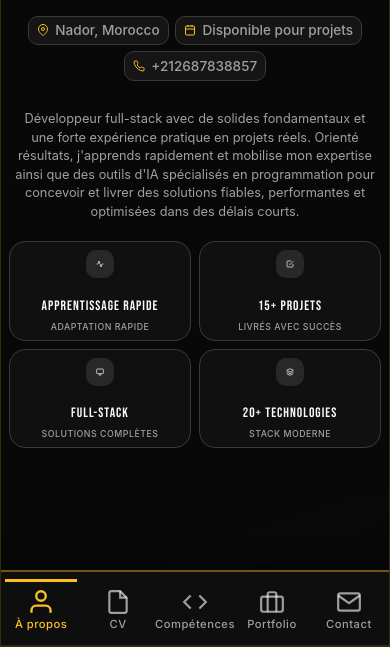
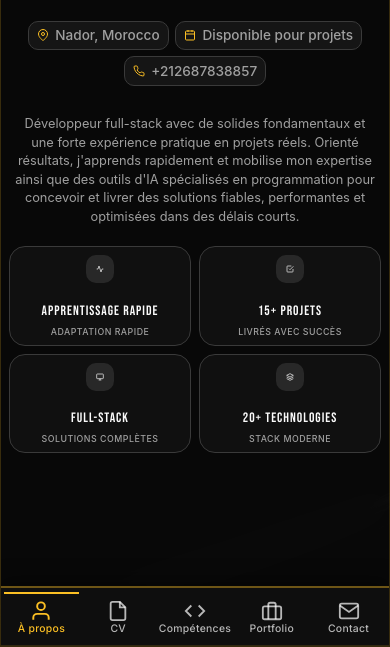
Before and after one commit to B4drEddine0/portfolio-2026, a website built with Vite: page index.html in a window 390 px wide. Shown: the part 197-844 px from the top of the page. Built offline with nearby package versions, Linux system fonts and the light colour scheme.

Commit message:
Make navigation ultra-compact and fully visible on mobile

```diff
--- a/src/style.css
+++ b/src/style.css
@@ -1904,18 +1904,15 @@ body::before {
     z-index: 9999 !important;
     display: flex !important;
     justify-content: space-around;
-    align-items: center;
-    padding: 0.6rem 0.5rem;
-    padding-bottom: max(0.6rem, env(safe-area-inset-bottom));
-    gap: 0.3rem;
+    align-items: stretch;
+    padding: 0.3rem 0.25rem 0.3rem;
+    gap: 0.15rem;
     background: rgba(15, 15, 15, 0.98) !important;
     backdrop-filter: blur(20px);
     border-top: 2px solid rgba(251, 191, 36, 0.4);
     box-shadow: 0 -4px 20px rgba(0, 0, 0, 0.5);
-    overflow-x: auto;
-    -webkit-overflow-scrolling: touch;
-    scrollbar-width: none;
-    min-height: 70px;
+    overflow: visible;
+    height: 65px;
   }
 
   .tab-nav::-webkit-scrollbar {
@@ -1986,26 +1983,27 @@ body::before {
   /* Mobile tab buttons (bottom nav style) */
   .tab-btn {
     flex: 1;
-    min-width: 60px;
-    padding: 0.5rem 0.3rem;
-    font-size: 0.75rem;
-    letter-spacing: 0.5px;
+    min-width: 55px;
+    padding: 0.25rem 0.15rem 0.2rem;
+    font-size: 0.68rem;
+    letter-spacing: 0.3px;
     border: none !important;
     border-bottom: none !important;
-    border-top: 3px solid transparent !important;
+    border-top: 2px solid transparent !important;
     display: flex !important;
     flex-direction: column;
     align-items: center;
     justify-content: center;
-    gap: 0.3rem;
+    gap: 0.15rem;
     white-space: nowrap;
     text-align: center;
     text-transform: none;
     background: transparent !important;
-    margin-bottom: 0 !important;
-    color: rgba(255, 255, 255, 0.6) !important;
+    margin: 0 !important;
+    color: rgba(255, 255, 255, 0.7) !important;
     opacity: 1 !important;
     visibility: visible !important;
+    height: 100%;
   }
 
   .tab-btn span {
@@ -2021,18 +2019,19 @@ body::before {
   /* Show icons on mobile */
   .tab-icon {
     display: block !important;
-    width: 28px;
-    height: 28px;
+    width: 24px;
+    height: 24px;
     stroke-width: 2;
     transition: transform 0.2s ease;
     opacity: 1 !important;
     visibility: visible !important;
     color: inherit !important;
     stroke: currentColor !important;
+    flex-shrink: 0;
   }
 
   .tab-btn.active .tab-icon {
-    transform: scale(1.1);
+    transform: scale(1.05);
   }
 
   .tab-btn.active {
@@ -2057,13 +2056,13 @@ body::before {
     padding: 1rem;
     overflow-y: auto;
     overflow-x: hidden;
-    height: calc(100vh - 85px);
+    height: calc(100vh - 70px);
     flex: 1;
     padding-bottom: 1.5rem;
   }
 
   .content-container {
-    height: calc(100vh - 85px);
+    height: calc(100vh - 70px);
     overflow-y: auto;
     overflow-x: hidden;
     border-radius: 0;
@@ -2358,22 +2357,21 @@ body::before {
 
   /* Smaller tab buttons on small phones */
   .tab-nav {
-    padding: 0.45rem 0.25rem !important;
-    padding-bottom: max(0.45rem, env(safe-area-inset-bottom)) !important;
-    min-height: 60px !important;
+    padding: 0.25rem 0.2rem !important;
+    height: 60px !important;
   }
 
   .tab-btn {
-    min-width: 55px;
-    padding: 0.45rem 0.2rem !important;
-    font-size: 0.7rem !important;
-    gap: 0.25rem !important;
-    color: rgba(255, 255, 255, 0.6) !important;
+    min-width: 50px;
+    padding: 0.2rem 0.15rem !important;
+    font-size: 0.65rem !important;
+    gap: 0.12rem !important;
+    color: rgba(255, 255, 255, 0.7) !important;
   }
 
   .tab-icon {
-    width: 26px !important;
-    height: 26px !important;
+    width: 22px !important;
+    height: 22px !important;
     stroke: currentColor !important;
   }
 
@@ -2394,12 +2392,12 @@ body::before {
   .tab-content {
     padding: 0.75rem;
     padding-bottom: 1.5rem;
-    height: calc(100vh - 75px);
+    height: calc(100vh - 65px);
   }
 
   .content-container {
     border-radius: 0;
-    height: calc(100vh - 75px);
+    height: calc(100vh - 65px);
   }
 
   /* About section - small phones */
```
